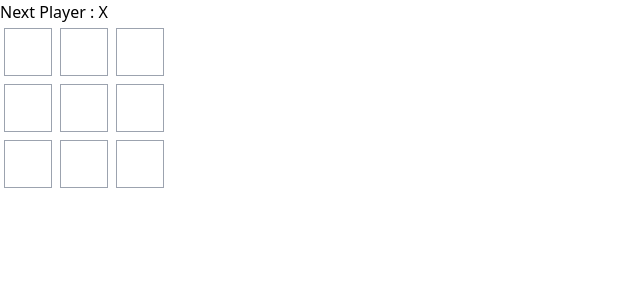
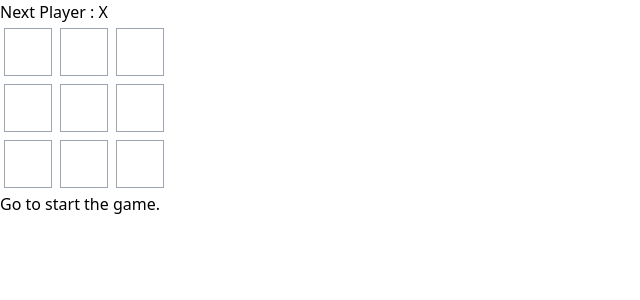
Before and after one commit to md-ahmodullah/Tic-Tac-Toe, a React (Vite) app: page / in a window 1280 px wide. Shown: the top 300 px of the page, without its empty margins (0-640 px from the left). Built offline with nearby package versions, Linux system fonts and the light colour scheme.

Commit message:
Added History Components

```diff
--- a/src/App.jsx
+++ b/src/App.jsx
@@ -11,9 +11,7 @@
   );
 }
 
-export default function Board() {
-  const [squares, setSquares] = useState(Array(9).fill(null));
-  const [xIsNext, setXIsNext] = useState(true);
+function Board({ xIsNext, squares, onPlay }) {
   const winner = calculateWinner(squares);
   let status;
   if (winner) {
@@ -29,8 +27,7 @@
     {
       xIsNext ? (nextSquares[i] = "X") : (nextSquares[i] = "O");
     }
-    setSquares(nextSquares);
-    setXIsNext(!xIsNext);
+    onPlay(nextSquares);
   }
   return (
     <>
@@ -56,6 +53,50 @@
   );
 }
 
+export default function Game() {
+  const [history, setHistory] = useState([Array(9).fill(null)]);
+  const [xIsNext, setXIsNext] = useState(true);
+  const [currentMove, setCurrentMove] = useState(0);
+
+  const currentSquares = history[currentMove];
+
+  function handlePlay(nextSquares) {
+    setXIsNext(!xIsNext);
+    const nextHistory = [...history.slice(0, currentMove + 1), nextSquares];
+    setHistory(nextHistory);
+    setCurrentMove(nextHistory.length - 1);
+  }
+
+  function jumpTo(move) {
+    setCurrentMove(move);
+    setXIsNext(move % 2 === 0);
+  }
+
+  const moves = history.map((squares, move) => {
+    let description;
+    if (move > 0) {
+      description = `Go to the move # ${move}`;
+    } else {
+      description = `Go to start the game.`;
+    }
+    return (
+      <li key={move}>
+        <button onClick={() => jumpTo(move)}>{description}</button>
+      </li>
+    );
+  });
+  return (
+    <>
+      <div>
+        <Board xIsNext={xIsNext} squares={currentSquares} onPlay={handlePlay} />
+      </div>
+      <div>
+        <ol>{moves}</ol>
+      </div>
+    </>
+  );
+}
+
 // calculate winner
 function calculateWinner(squares) {
   const lines = [
--- a/src/main.jsx
+++ b/src/main.jsx
@@ -1,10 +1,10 @@
 import { StrictMode } from "react";
 import { createRoot } from "react-dom/client";
-import Board from "./App.jsx";
+import Game from "./App.jsx";
 import "./index.css";
 
 createRoot(document.getElementById("root")).render(
   <StrictMode>
-    <Board />
+    <Game />
   </StrictMode>
 );
```
